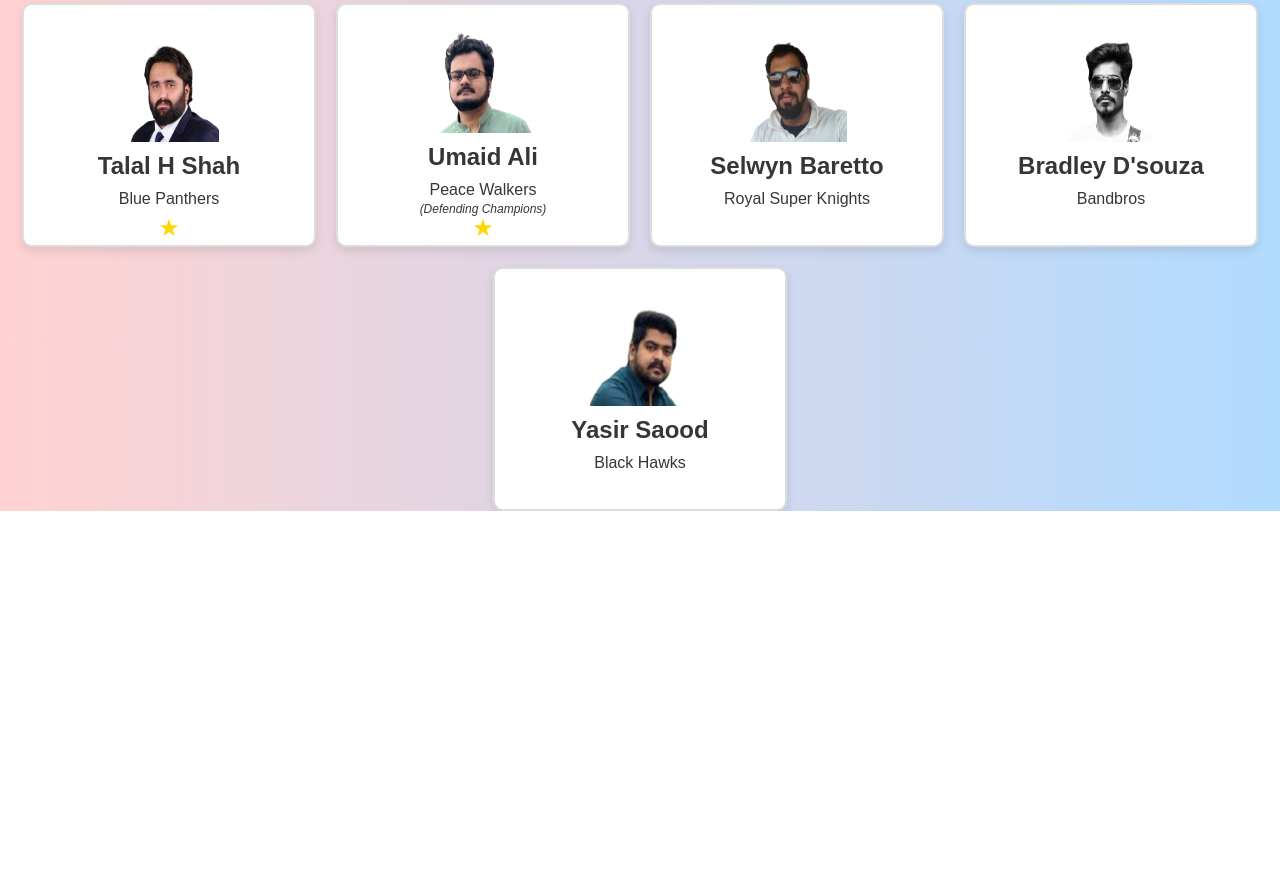
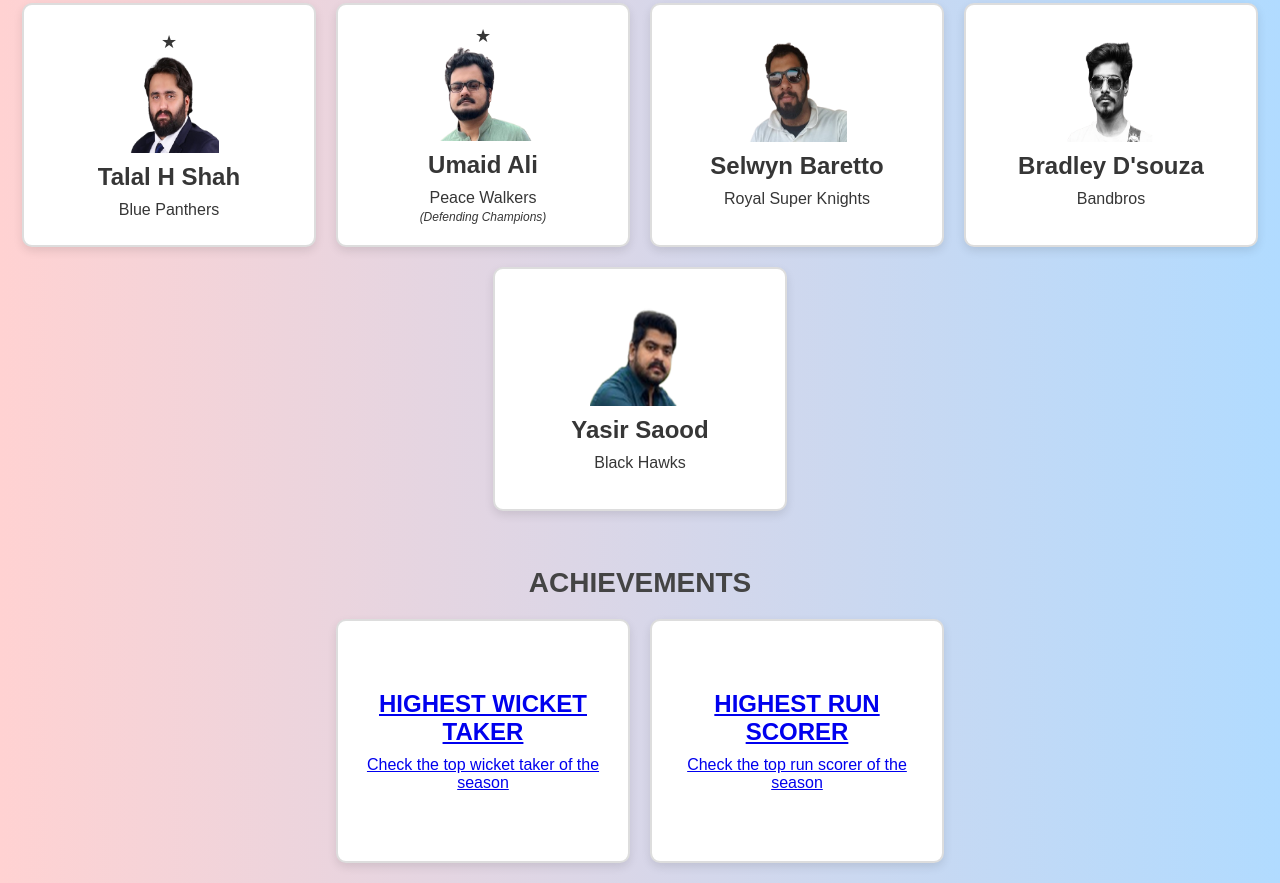
Before and after one commit to TalalHShah/esl-season3, a plain HTML site: page index.html in a window 1280 px wide. Shown: the part 421-1304 px from the top of the page. Before the commit the page ends 932 px from the top, so only its background shows below. Drawn offline with Linux system fonts and the light colour scheme.

Commit message:
Update index.html

```diff
--- a/index.html
+++ b/index.html
@@ -7,7 +7,7 @@
     <style>
         body {
             font-family: Arial, sans-serif;
-            background: linear-gradient(90deg,rgb(255, 210, 210),rgb(177, 219, 255));
+            background: linear-gradient(90deg, rgb(255, 210, 210), rgb(177, 219, 255));
             color: #333;
             margin: 0;
             padding: 0;
@@ -25,7 +25,7 @@
             text-align: center;
         }
 
-        .card-container {
+        .card-container, .ManagerCards {
             display: flex;
             justify-content: center;
             gap: 20px;
@@ -50,15 +50,6 @@
             justify-content: center;
             align-items: center;
             position: relative;
-        }
-
-        .star {
-            font-size: 24px;
-            color: gold;
-            position: absolute;
-            bottom: 3px;
-            left: 50%;
-            transform: translateX(-50%);
         }
 
         .card:hover {
@@ -91,23 +82,8 @@
             height: 200px;
         }
 
-        .card-container a {
-            text-decoration: none;
-        }
-
-        /* Managers Cards Section */
-        .ManagerCards {
-            display: flex;
-            flex-direction: row;
-            align-items: center;
-            gap: 20px;
-            flex-wrap: wrap;
-            justify-content: center;
-        }
-
-        /* Responsive Design */
         @media (max-width: 768px) {
-            .card-container {
+            .card-container, .ManagerCards {
                 flex-direction: column;
                 align-items: center;
             }
@@ -183,9 +159,9 @@
 
     <!-- Managers Cards -->
     <br>
-
     <h1>MANAGERS (TEAMS)</h1>
-        <a href="squads.html" class="linkofsquads"><div class="ManagerCards">
+    <a href="squads.html" class="linkofsquads">
+        <div class="ManagerCards">
             <div class="card bluepanthers">
                 <span class="star">&#9733;</span>
                 <img src="Talal.png" alt="Talal H Shah">
@@ -217,7 +193,27 @@
                 <div class="card-title">Yasir Saood</div>
                 <div class="card-description">Black Hawks</div>
             </div>
-    </div></a>
+        </div>
+    </a>
+
+    <!-- Additional Cards -->
+    <br>
+    <h1>ACHIEVEMENTS</h1>
+    <div class="card-container">
+        <div class="card">
+            <a href="topbowler.html">
+                <div class="card-title">HIGHEST WICKET TAKER</div>
+                <div class="card-description">Check the top wicket taker of the season</div>
+            </a>
+        </div>
+
+        <div class="card">
+            <a href="topbatter.html">
+                <div class="card-title">HIGHEST RUN SCORER</div>
+                <div class="card-description">Check the top run scorer of the season</div>
+            </a>
+        </div>
+    </div>
 
 </body>
 </html>
```
Lines whose indentation alone changed are shown as unchanged.
